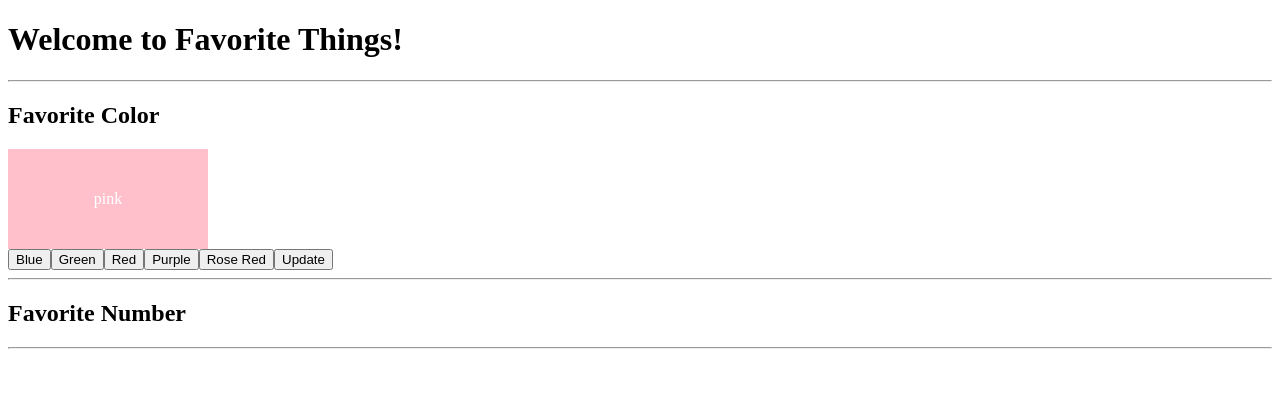
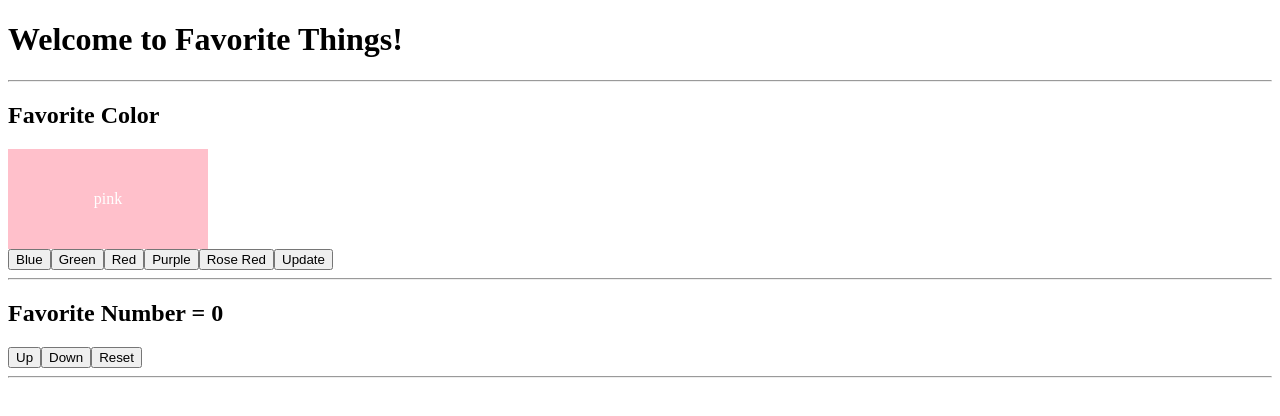
Before and after one commit to Coolone36/favorite-things, an Angular app in the folder FavoriteThings/: page / in a window 1280 px wide. Shown: the top 416 px of the page. Built offline with nearby package versions, Linux system fonts and the light colour scheme.

Commit message:
Local ng favorite number

```diff
--- a/FavoriteThings/src/app/app.component.html
+++ b/FavoriteThings/src/app/app.component.html
@@ -10,9 +10,10 @@
 <button type="button" (click)="setColor('red')">Red</button>
 <button type="button" (click)="setColor('purple')">Purple</button>
 <button type="button" (click)="setColor('#800000')">Rose Red</button>
-
 <button type="button" (click)="updateColor()">Update</button>
 <hr>
-<h2>Favorite Number</h2>
-
+<h2>Favorite Number = {{favoriteNumber}}</h2>
+<button type="button" (click)="setNumber(favoriteNumber+1)">Up</button>
+<button type="button" (click)="setNumber(favoriteNumber-1)">Down</button>
+<button type="button" (click)="setNumber(0)">Reset</button>
 <hr>
--- a/FavoriteThings/src/app/app.component.ts
+++ b/FavoriteThings/src/app/app.component.ts
@@ -8,6 +8,7 @@
 export class AppComponent {
   title = 'Favorite Things';
   favoriteColor = 'pink';
+  favoriteNumber = 0;
 
   setColor(selectedColor: string): void {
     console.log('You selected the color ' + selectedColor);
@@ -16,4 +17,7 @@
   updateColor(): void {
     console.log('TODO: Update the color');
   }
+  setNumber(newFavoriteNumber: number): void {
+    this.favoriteNumber = newFavoriteNumber;
+  }
 }
```
